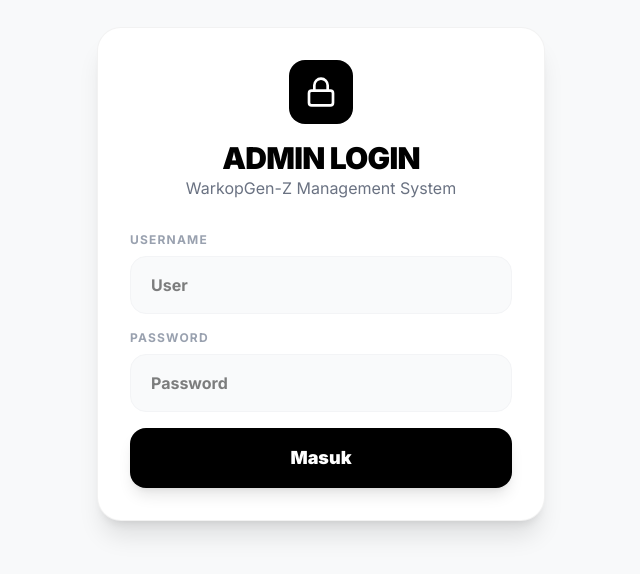
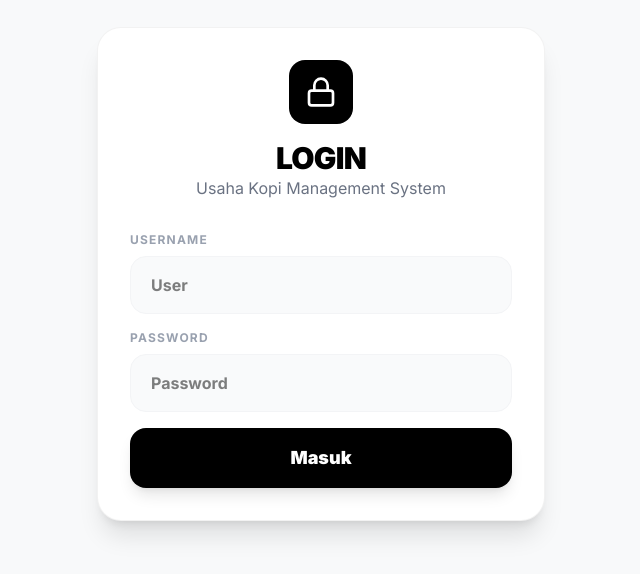
Before and after one commit to Dimassss27/POS-menu-digital, a React (Vite) app: page /admin in a window 1280 px wide. Shown: the part 126-700 px from the top of the page, without its empty margins (319-959 px from the left). Built offline with nearby package versions, Linux system fonts and the light colour scheme.

Commit message:
ubah beberapa title

```diff
--- a/src/pages/CashierPage.tsx
+++ b/src/pages/CashierPage.tsx
@@ -593,8 +593,8 @@ export default function CashierPage() {
             <div className="bg-black text-white w-16 h-16 rounded-2xl flex items-center justify-center mx-auto mb-4">
               <Lock size={32} />
             </div>
-            <h1 className="text-3xl font-black tracking-tight">ADMIN LOGIN</h1>
-            <p className="text-gray-500">WarkopGen-Z Management System</p>
+            <h1 className="text-3xl font-black tracking-tight">LOGIN</h1>
+            <p className="text-gray-500">Usaha Kopi Management System</p>
           </div>
 
           <form onSubmit={handleLogin} className="space-y-4">
@@ -642,7 +642,7 @@ export default function CashierPage() {
               <LayoutDashboard size={32} className="shrink-0" />
               CASHIER DASHBOARD
             </h1>
-            <p className="text-gray-500 font-medium text-sm md:text-base">Monitoring pesanan masuk secara real-time</p>
+            <p className="text-gray-500 font-medium text-sm md:text-base">Monitoring pesanan masuk</p>
           </div>
           <div className="flex flex-wrap items-center gap-3 w-full md:w-auto">
             <button
--- a/src/pages/CustomerPage.tsx
+++ b/src/pages/CustomerPage.tsx
@@ -242,7 +242,7 @@ export default function CustomerPage() {
               <div className="bg-black text-white w-20 h-20 rounded-3xl flex items-center justify-center mx-auto mb-6 shadow-2xl shadow-black/20">
                 <Store size={40} />
               </div>
-              <h1 className="text-4xl font-black tracking-tight mb-4">Warkop Sedang Tutup</h1>
+              <h1 className="text-4xl font-black tracking-tight mb-4">Usaha Kopi Sedang Tutup</h1>
               <p className="text-gray-500 text-lg mb-8 leading-relaxed">
                 Terima kasih sudah berkunjung! Saat ini kami sedang beristirahat. Silakan kembali lagi nanti saat jam operasional kami.
               </p>
@@ -308,9 +308,9 @@ export default function CustomerPage() {
                 animate={{ opacity: 1, y: 0 }}
                 className="text-4xl sm:text-5xl font-black tracking-tight mb-2"
               >
-                WarkopGen-Z
+                Usaha Kopi
               </motion.h1>
-              <p className="text-gray-500 text-sm sm:text-base">Silakan pilih menu favorit Anda untuk pengalaman kuliner terbaik</p>
+              <p className="text-gray-500 text-sm sm:text-base">Silakan pilih menu favorit Anda</p>
             </div>
 
             <div className="flex gap-2 overflow-x-auto pb-2 no-scrollbar md:pb-0">
```
